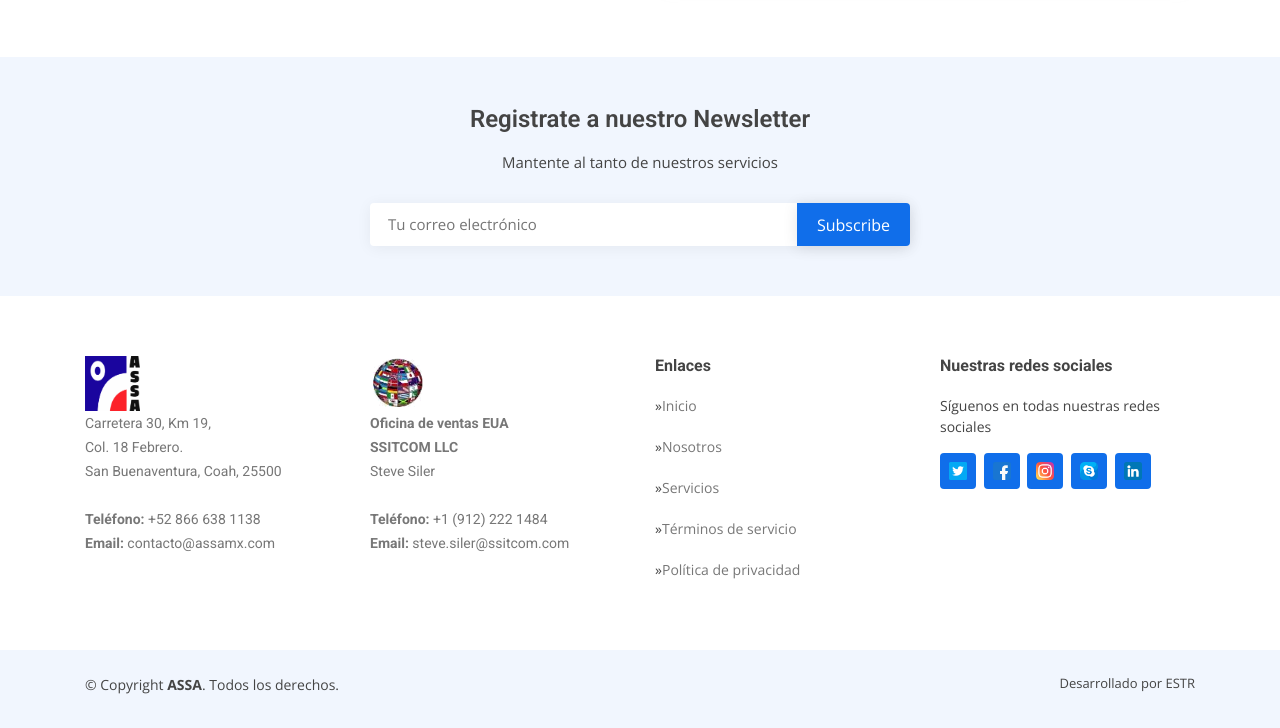
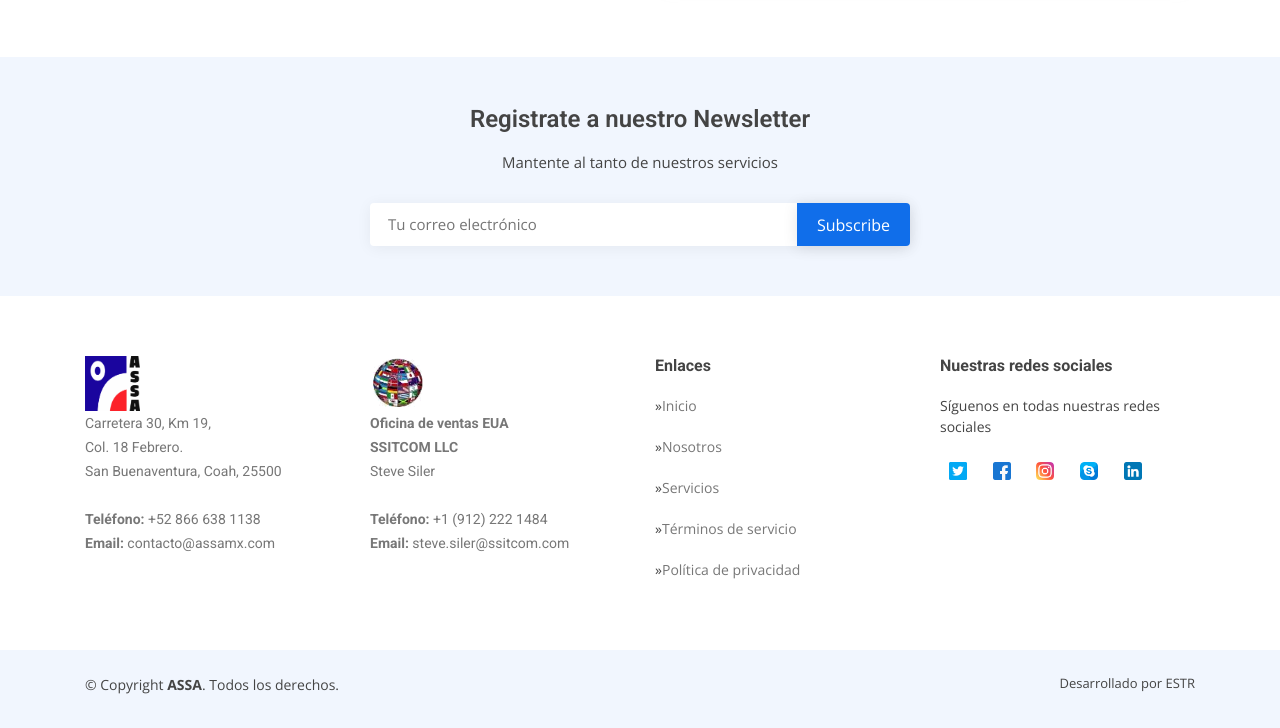
Before and after one commit to EdsonAs-Develop/PaginaASSA, a plain HTML site: page index.html in a window 1280 px wide. Shown: the part 7076-7804 px from the top of the page. Drawn offline with nearby package versions, Linux system fonts and the light colour scheme; some packages are replaced by stand-ins of ours; animation ran at ten frames a second; a script that the page names is missing.

Commit message:
Pagina subida a producción

```diff
--- a/assets/css/style.css
+++ b/assets/css/style.css
@@ -1776,7 +1776,7 @@ section {
   display: inline-flex;
   align-items: center;
   justify-content: center;
-  background: #106eea;
+  /*background: #106eea;*/
   border-radius: 4px;
   width: 36px;
   height: 36px;
@@ -1790,7 +1790,7 @@ section {
 }
 
 #footer .footer-top .social-links a:hover {
-  background: #3b8af2;
+  background: #0044ff;
 }
 
 
```
